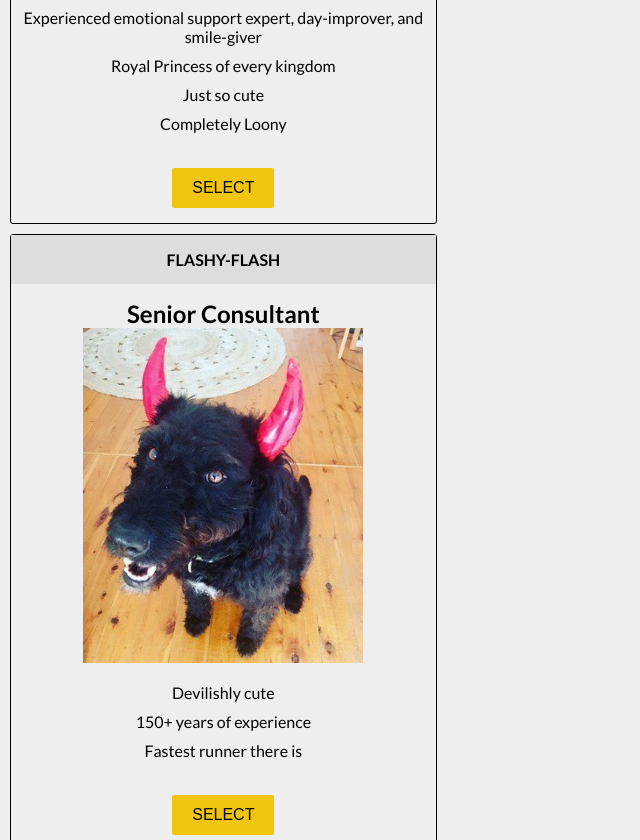
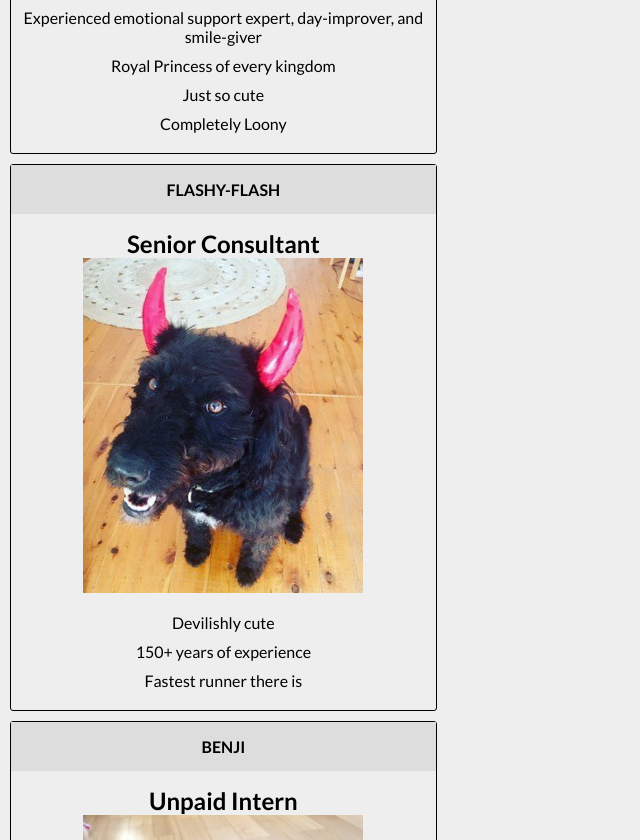
Before and after one commit to SeanItz/Lunasite, a plain HTML site: page index.html in a window 1280 px wide. Shown: the part 1300-2140 px from the top of the page, without its empty margins (0-640 px from the left). Drawn offline with nearby package versions, Linux system fonts and the light colour scheme.

Commit message:
Update index.html

```diff
--- a/index.html
+++ b/index.html
@@ -100,7 +100,7 @@
               <li>Just so cute</li>
               <li>Completely Loony</li>
             </ol>
-            <button class="btn">Select</button>
+
           </div>
           <div class="product" id="bass">
             <div class="level">Flashy-Flash</div>
@@ -113,7 +113,7 @@
               <li>Fastest runner there is</li>
 
             </ol>
-            <button class="btn">Select</button>
+
           </div>
           <div class="product" id="valve">
             <div class="level">Benji</div>
@@ -125,7 +125,7 @@
               <li>Still studying in the royal college of dogs</li>
               <li>Valued member of the team</li>
             </ol>
-            <button class="btn">Select</button>
+
           </div>
         </section>
         <footer>
```
